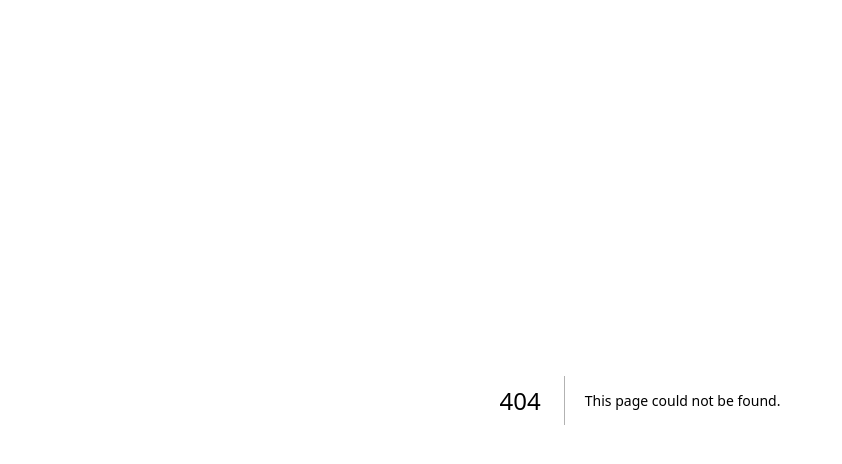
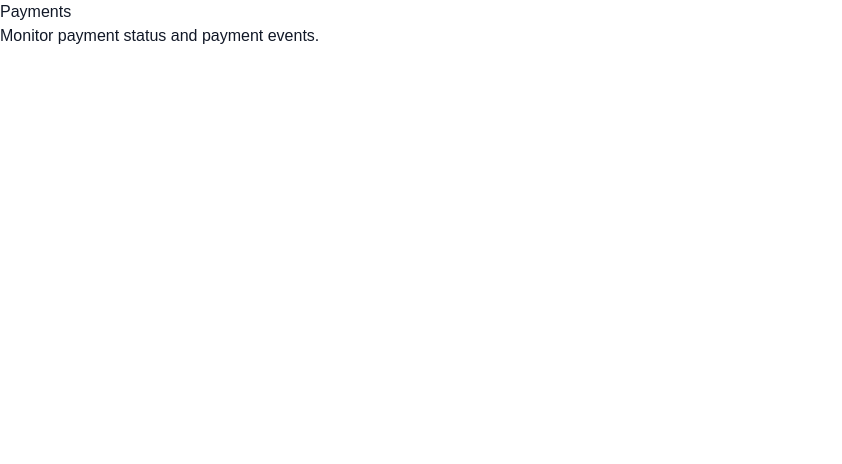
Before and after one commit to pra-y104/promvanta, a Next.js app: page /admin/payments in a window 1280 px wide. Before the commit this address had no page. Shown: the top 464 px of the page, without its empty margins (0-842 px from the left). Built offline with nearby package versions, Linux system fonts and the light colour scheme.

Commit message:
Create AdminPaymentsPage component for payments monitoring

```diff
--- /dev/null
+++ b/app/admin/payments/page.tsx
@@ -0,0 +1,8 @@
+export default function AdminPaymentsPage() {
+  return (
+    <main>
+      <h1>Payments</h1>
+      <p>Monitor payment status and payment events.</p>
+    </main>
+  );
+}
```
